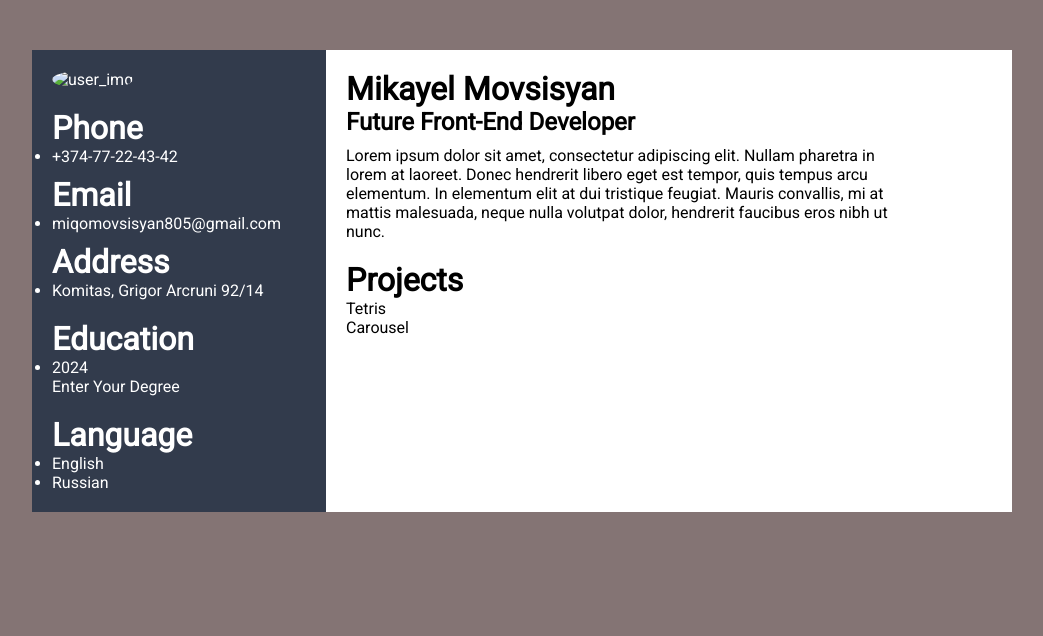
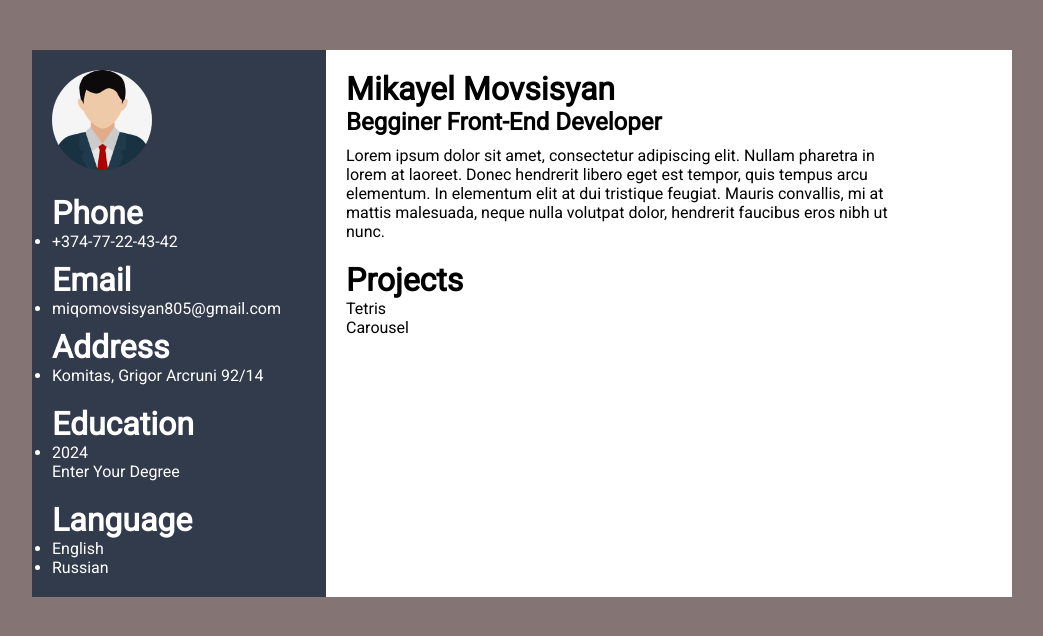
Before and after one commit to miqo05/miqo05.github.io, a plain HTML site: page index.html in a window 1280 px wide. Shown: the whole page, without its empty margins (118-1161 px from the left). Drawn offline with Linux system fonts and the light colour scheme.

Commit message:
index.html

```diff
--- a/index.html
+++ b/index.html
@@ -11,7 +11,7 @@
 		<div class="left_side">
 
 			<div class="img_space">
-				<img src="images/user_img.jpg" alt="user_img" class='img_space_img'>
+				<img src="user_img.jpg" alt="user_img" class='img_space_img'>
 			</div>
 
 			<div class="contact_space">
@@ -85,7 +85,7 @@
 					Mikayel Movsisyan
 				</h1>
 				<h2>
-					Future Front-End Developer
+					Begginer Front-End Developer
 				</h2>
 				<p>
 					Lorem ipsum dolor sit amet, consectetur adipiscing elit. Nullam pharetra in lorem at laoreet. Donec hendrerit libero eget est tempor, quis tempus arcu elementum. In elementum elit at dui tristique feugiat. Mauris convallis, mi at mattis malesuada, neque nulla volutpat dolor, hendrerit faucibus eros nibh ut nunc.
```
